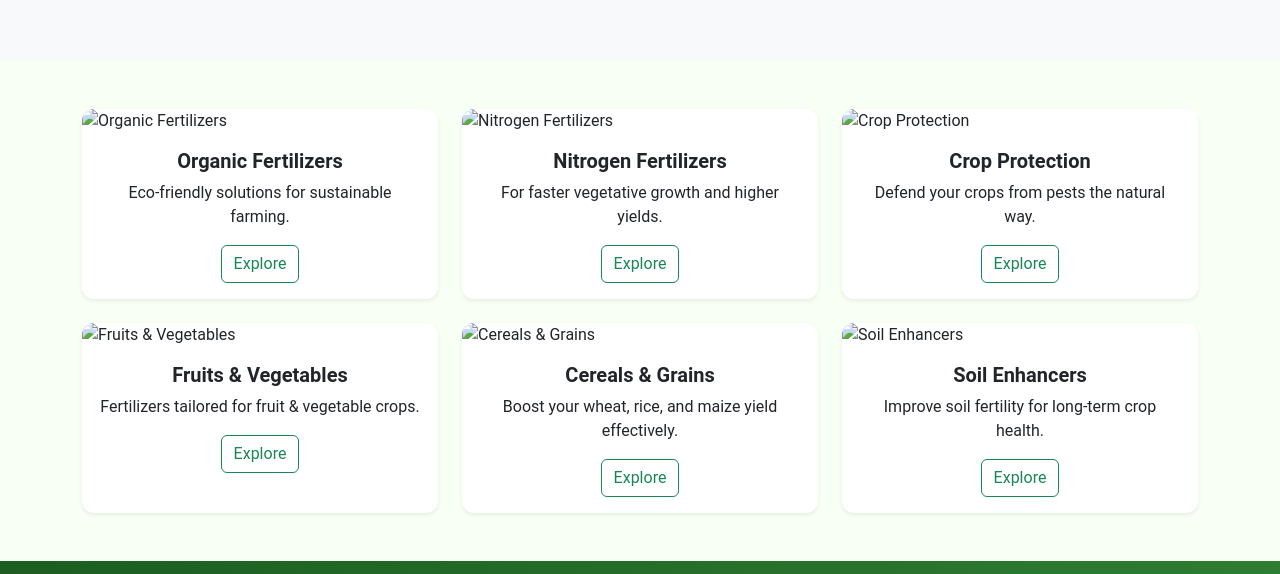
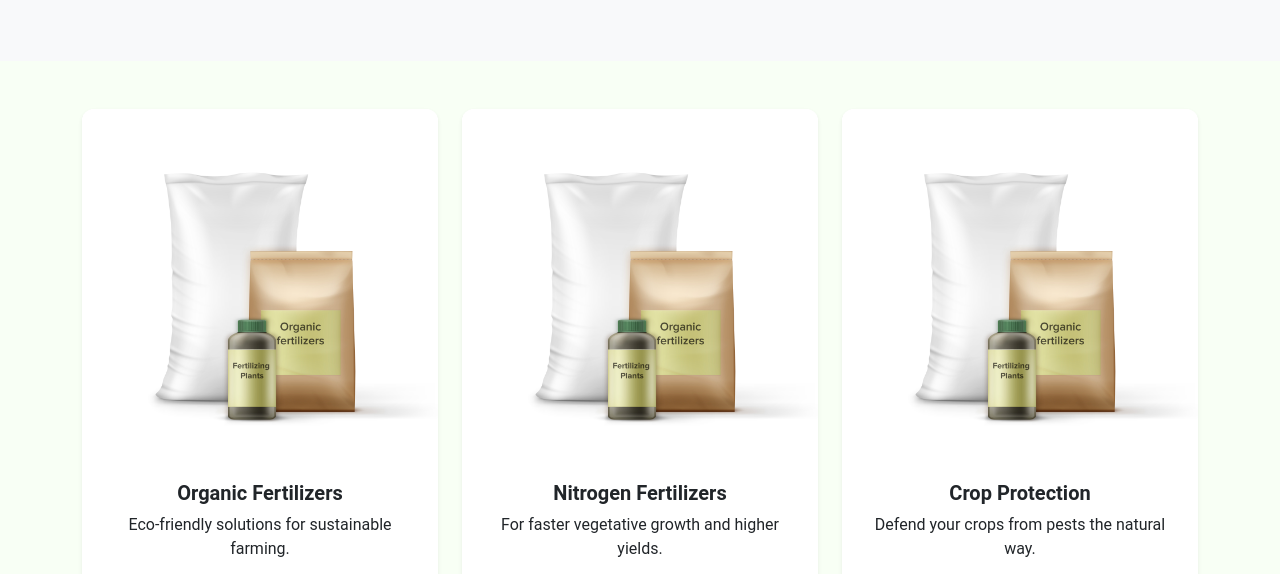
Before and after one commit to rbSandage/Greenlife, a plain HTML site: page categories.html in a window 1280 px wide. Shown: the part 187-761 px from the top of the page. Drawn offline with nearby package versions, Linux system fonts and the light colour scheme.

Commit message:
category change image

```diff
--- a/categories.html
+++ b/categories.html
@@ -47,7 +47,7 @@
         <!-- Category 1 -->
         <div class="col-md-4">
           <div class="card shadow-sm h-100 category-card">
-            <img src="assets/images/cat-organic.jpg" class="card-img-top" alt="Organic Fertilizers">
+            <img src="assets/images/product4.jpg" class="card-img-top" alt="Organic Fertilizers">
             <div class="card-body text-center">
               <h5 class="card-title fw-bold">Organic Fertilizers</h5>
               <p class="card-text">Eco-friendly solutions for sustainable farming.</p>
@@ -59,7 +59,7 @@
         <!-- Category 2 -->
         <div class="col-md-4">
           <div class="card shadow-sm h-100 category-card">
-            <img src="assets/images/cat-nitrogen.jpg" class="card-img-top" alt="Nitrogen Fertilizers">
+            <img src="assets/images/product4.jpg" class="card-img-top" alt="Nitrogen Fertilizers">
             <div class="card-body text-center">
               <h5 class="card-title fw-bold">Nitrogen Fertilizers</h5>
               <p class="card-text">For faster vegetative growth and higher yields.</p>
@@ -71,7 +71,7 @@
         <!-- Category 3 -->
         <div class="col-md-4">
           <div class="card shadow-sm h-100 category-card">
-            <img src="assets/images/cat-protection.jpg" class="card-img-top" alt="Crop Protection">
+            <img src="assets/images/product4.jpg" class="card-img-top" alt="Crop Protection">
             <div class="card-body text-center">
               <h5 class="card-title fw-bold">Crop Protection</h5>
               <p class="card-text">Defend your crops from pests the natural way.</p>
@@ -83,7 +83,7 @@
         <!-- Category 4 -->
         <div class="col-md-4">
           <div class="card shadow-sm h-100 category-card">
-            <img src="assets/images/cat-fruits.jpg" class="card-img-top" alt="Fruits & Vegetables">
+            <img src="assets/images/product4.jpg" class="card-img-top" alt="Fruits & Vegetables">
             <div class="card-body text-center">
               <h5 class="card-title fw-bold">Fruits & Vegetables</h5>
               <p class="card-text">Fertilizers tailored for fruit & vegetable crops.</p>
@@ -95,7 +95,7 @@
         <!-- Category 5 -->
         <div class="col-md-4">
           <div class="card shadow-sm h-100 category-card">
-            <img src="assets/images/cat-cereals.jpg" class="card-img-top" alt="Cereals & Grains">
+            <img src="assets/images/product4.jpg" class="card-img-top" alt="Cereals & Grains">
             <div class="card-body text-center">
               <h5 class="card-title fw-bold">Cereals & Grains</h5>
               <p class="card-text">Boost your wheat, rice, and maize yield effectively.</p>
@@ -107,7 +107,7 @@
         <!-- Category 6 -->
         <div class="col-md-4">
           <div class="card shadow-sm h-100 category-card">
-            <img src="assets/images/cat-soil.jpg" class="card-img-top" alt="Soil Enhancers">
+            <img src="assets/images/product4.jpg" class="card-img-top" alt="Soil Enhancers">
             <div class="card-body text-center">
               <h5 class="card-title fw-bold">Soil Enhancers</h5>
               <p class="card-text">Improve soil fertility for long-term crop health.</p>
```
